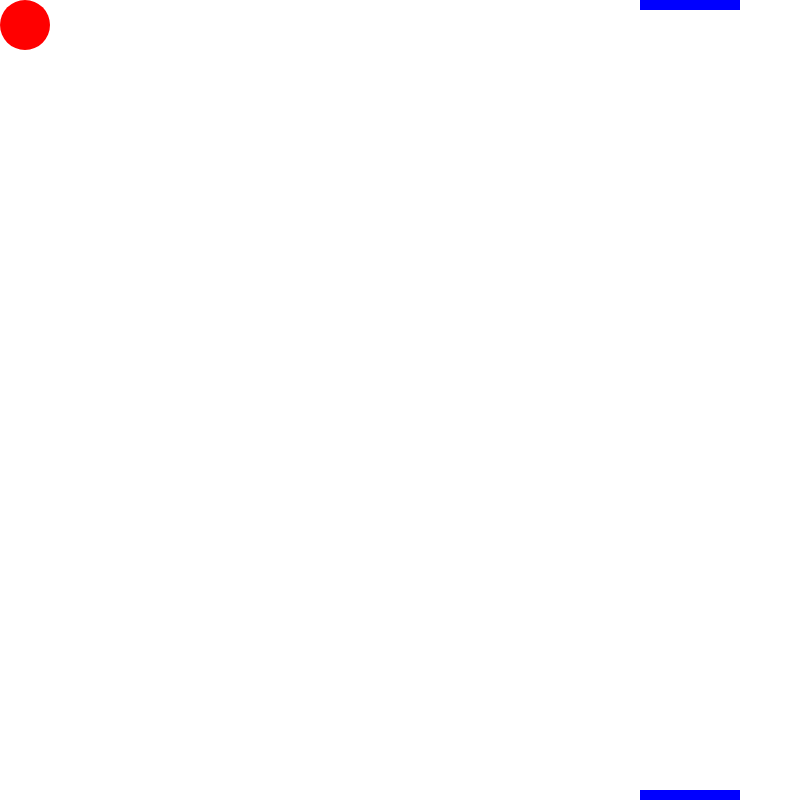
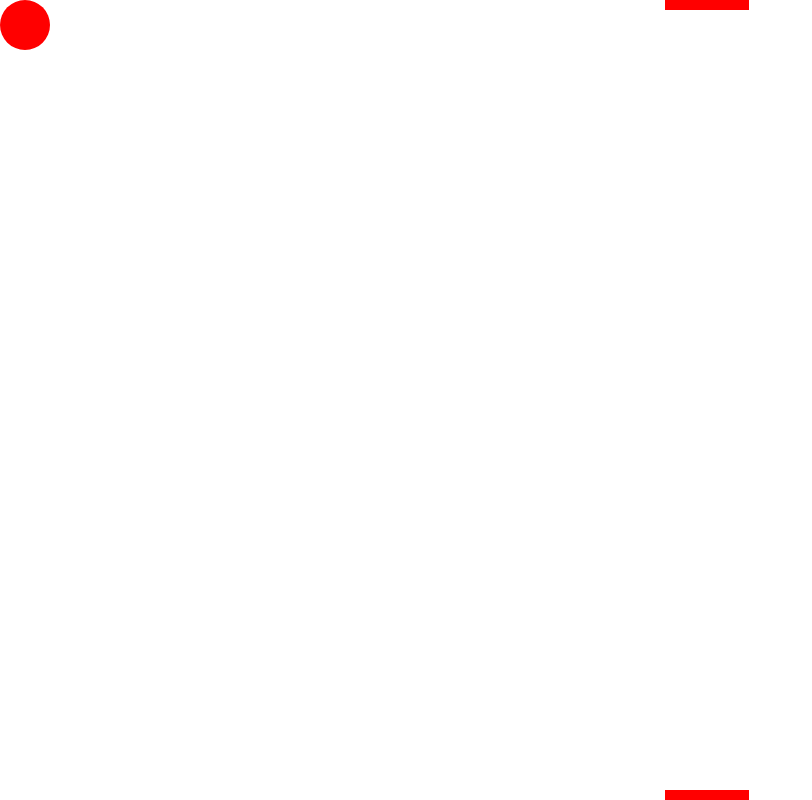
Before and after one commit to Harshbhama/Basic-ping-pong, a plain HTML site: page index.html in a window 1280 px wide. Shown: the whole page, without its empty margins (0-812 px from the left). Drawn offline with Linux system fonts and the light colour scheme.

Commit message:
some changes of bar

```diff
--- a/index.html
+++ b/index.html
@@ -12,8 +12,12 @@
 
 			</div>
 			<div id= 'bar-style-1'>
+				<div id = 'bar-style-1-feat'>
+				</div>
 			</div>
 			<div id= 'bar-style-2'>
+				<div id = 'bar-style-2-feat'>
+				</div>
 			</div>
 
 				<!-- <script
--- a/script.js
+++ b/script.js
@@ -15,20 +15,20 @@ var a = document.querySelector('#bar-style-2');
 
 			if(event.key=='d'){
 
-				t1.x +=10;
+				t1.x +=20;
 
 				t.style.left =t1.x;
-				a1.x +=10;
+				a1.x +=20;
 
 				a.style.left =t1.x;
 			}
 
 			if(event.key=='a'){
 
-				t1.x -=10;
+				t1.x -=20;
 
 				t.style.left =t1.x;
-				a1.x -=10;
+				a1.x -=20;
 
 				a.style.left =t1.x;
 
@@ -90,7 +90,7 @@ var k = ball.addEventListener("click",function(){
 
 	}
 
-	if(z.x>=a1.x && z.x<=a1.x+a1.width && z.y+z.width==a1.y ||bottom==1){
+	if(z.x>=a1.x && z.x<=a1.x+a1.width && z.y+z.width==a1.y  ||bottom==1){
 		movY +=-1;
 		bottom =1;
 
@@ -116,7 +116,7 @@ var k = ball.addEventListener("click",function(){
 	ball.style.top = movY;
 	// ball.style.bottom = movU;
 
-	},6)
+	},3)
 
 
 
--- a/style.css
+++ b/style.css
@@ -15,14 +15,32 @@
 	    left: 50%;
 	top: 0;
 	height: 10px;
-	width: 100px;
-	background-color: blue;
+	width: 130px;
+	background-color: white;
 }
 #bar-style-2{
 	position: fixed;
 	    left: 50%;
 	bottom: 0;
 	height: 10px;
-	width: 100px;
-	background-color: blue;
+	width: 130px;
+	background-color: white;
 }
+#bar-style-1-feat{
+
+margin-left: 19%;
+    /* padding-left: 1%; */
+    width: 65%;
+    height: 100%;
+    background-color: red;
+
+}
+#bar-style-2-feat{
+
+margin-left: 19%;
+    /* padding-left: 1%; */
+    width: 65%;
+    height: 100%;
+    background-color: red;
+
+}
```
